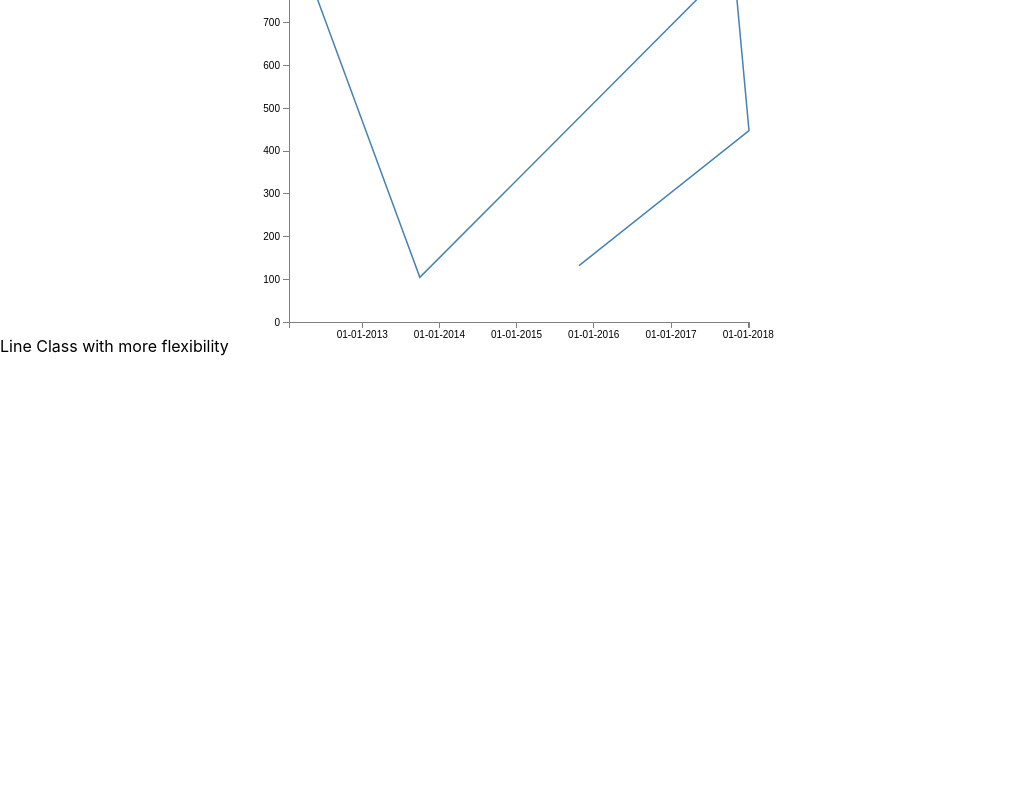
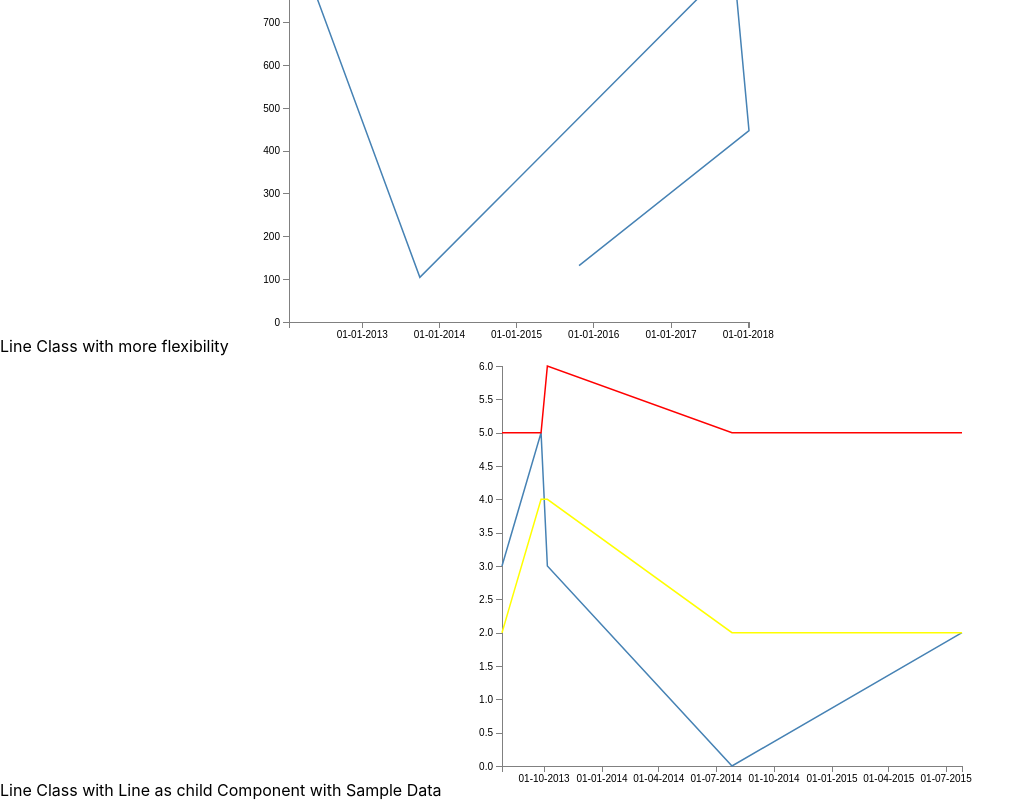
Before and after one commit to zhu-7/d3-react-line-chart, a React (Create React App) app: page / in a window 1280 px wide. Shown: the part 1078-1878 px from the top of the page, without its empty margins (0-1034 px from the left). Before the commit the page ends 1434 px from the top, so only its background shows below. Built offline with nearby package versions, Linux system fonts and the light colour scheme.

Commit message:
added line chart with Line as child component

```diff
--- a/src/App.js
+++ b/src/App.js
@@ -4,6 +4,7 @@ import LineClass from './LineClass';
 import LineSVG from './LineSVG';
 import TimeLineChart from './ChartClass/TimeLineChart';
 import LineChart from './ChartClass/LineChart';
+import { XAxisTime, YAxisLinear, Line } from './ChartClass/ChartComponent';
 
 function App() {
 
@@ -19,19 +20,76 @@ function App() {
     return  temp.getDate() + '-' + (temp.getMonth() + 1) + '-' + temp.getFullYear();
   }
   const generateData = (value, length = 5) =>
-    d3.range(length).map(() => ({
+  {
+    return d3.range(length).map(() => ({
       date: d3.timeParse(xTickFormat)(randomDate()),
       value: value === null || value === undefined ? Math.random() * 1000 : +value
     }));
-
+  };
 
   const [data, setData] = useState(generateData());
   const changeData = () => {
     setData(generateData());
   };
 
+  /*********************************************************************************************/
+  const sampleData = [
+    { date: '27-07-2013', red: 5, green: 1, yellow: 2, target: 1, value: 3 },
+    { date: '27-09-2013', red: 5, green: 3, yellow: 4, target: 3, value: 5 },
+    { date: '07-10-2013', red: 6, green: 2, yellow: 4, target: 2, value: 3 },
+    { date: '27-07-2014', red: 5, green: 1, yellow: 2, target: 1, value: 0 },
+    { date: '27-07-2015', red: 5, green: 1, yellow: 2, target: 1, value: 2 }
+  ];
+  const sampleLineData = sampleData.map(d => ({
+    red: +d.red,
+    green: +d.green,
+    yellow: +d.yellow,
+    target: +d.target,
+    value: +d.value,
+    date: d3.timeParse('%d-%m-%Y')(d.date)
+  }));
+  const topvalue = d3.max(sampleLineData, function(d) {
+    return Math.max(d.yellow, d.red, d.value, d.target, d.green);
+  });
 
+  const chartWidth = width - margin.left - margin.right;
+  const chartHeight = height - margin.top - margin.bottom;
+  const xScale = d3.scaleTime();
+  const yScale = d3.scaleLinear();
+  xScale.domain(d3.extent(sampleLineData, d=>d.date))
+    .range([0, chartWidth]);
+  yScale.domain([0, topvalue])
+    .range([chartHeight, 0]);
 
+  const metaData = {
+    xScale,
+    yScale,
+    xTickFormat
+  };
+  const lineDataValue = {
+    data: sampleLineData.map((d)=>({
+      y: yScale(d.value),
+      x: xScale(d.date)
+    }))
+  };
+  const lineDataRed = {
+    data: sampleLineData.map((d)=>({
+      y: yScale(d.red),
+      x: xScale(d.date)
+    }))
+  };
+  const lineDataYellow = {
+    data: sampleLineData.map((d)=>({
+      y: yScale(d.yellow),
+      x: xScale(d.date)
+    }))
+  };
+  const xAxis = <XAxisTime {...metaData} transform= {`translate(0,${chartHeight})`} />;
+  const yAxis = <YAxisLinear {...metaData} />;
+  const lineValue = <Line {...lineDataValue} class='line' />;
+  const lineRed = <Line {...lineDataRed} class='line-red' />;
+  const lineYellow = <Line {...lineDataYellow} class='line-yellow' />;
+  /**********************************************************************************************/
   return (
     <div className="App">
       <div>
@@ -64,7 +122,21 @@ function App() {
           xFn={d=>d.date}
           yFn={d=>d.value}
           margin={margin}
-          xTickFormat={xTickFormat}            />
+          lineclass='line'
+          xTickFormat={xTickFormat} />
+      </div>
+      <div>
+        <span className="label">Line Class with Line as child Component with Sample Data</span>
+        <LineChart
+          xAxis={xAxis}
+          yAxis={yAxis}
+          width={width}
+          height={height}
+          margin={margin}>
+          {lineValue}
+          {lineRed}
+          {lineYellow}
+        </LineChart>
       </div>
     </div>
   );
--- a/src/ChartClass/ChartComponent.js
+++ b/src/ChartClass/ChartComponent.js
@@ -42,17 +42,18 @@ export const YAxisLinear = D3BaseGroup(function(){
 });
 
 export const Line = D3BaseGroup(function(){
+  const styleClass = this.props.class;
   const line = d3.line()
     .x(d => d.x)
     .y(d => d.y);
   const group = d3.select(this.refs.element);
-  const current = group.selectAll('.line').data([this.props.data]);
+  const current = group.selectAll('.'+ styleClass).data([this.props.data]);
   current.interrupt();
 
   current
     .enter()
     .append('path')
-    .attr('class','line')
+    .attr('class', styleClass)
     .merge(current)
     .transition()
     .duration(2000)
--- /dev/null
+++ b/src/ChartClass/LineChart.js
@@ -0,0 +1,26 @@
+import React, { Component } from 'react';
+
+class LineChart extends Component {
+
+  render() {
+    const { margin, height, width, xAxis, yAxis } = this.props;
+    const children = React.Children.map(
+      this.props.children,
+      function(child) {
+        return child;
+      }
+    );
+    return(
+      <svg width={width} height={height}>
+        <g transform={`translate(${margin.left},${margin.top})`}>
+          {xAxis}
+          {yAxis}
+          {children}
+        </g>
+      </svg>
+    );
+  }
+
+}
+
+export default LineChart;
--- a/src/ChartClass/TimeLineChart.js
+++ b/src/ChartClass/TimeLineChart.js
@@ -5,7 +5,7 @@ import { XAxisTime, YAxisLinear, Line } from './ChartComponent';
 class TimeLineChart extends Component {
 
   render() {
-    const {data, width, height, margin, xFn, yFn, xTickFormat} = this.props;
+    const {lineclass, data, width, height, margin, xFn, yFn, xTickFormat} = this.props;
     const xScale = d3.scaleTime();
     const yScale = d3.scaleLinear();
 
@@ -34,7 +34,7 @@ class TimeLineChart extends Component {
         <g transform={`translate(${margin.left},${margin.top})`}>
           <XAxisTime {...metaData} transform= {`translate(0,${chartHeight})`} />
           <YAxisLinear {...metaData} />
-          <Line {...lineData}/>
+          <Line {...lineData} class={lineclass} />
         </g>
       </svg>
     );
--- a/src/index.css
+++ b/src/index.css
@@ -17,6 +17,16 @@ code {
     stroke-width: 1.5;
     fill: none;
 }
+.line-red {
+  stroke: red;
+  stroke-width: 1.5;
+  fill: none;
+}
+.line-yellow {
+  stroke: yellow;
+  stroke-width: 1.5;
+  fill: none;
+}
 
 .axis path,
 .axis line {
```
